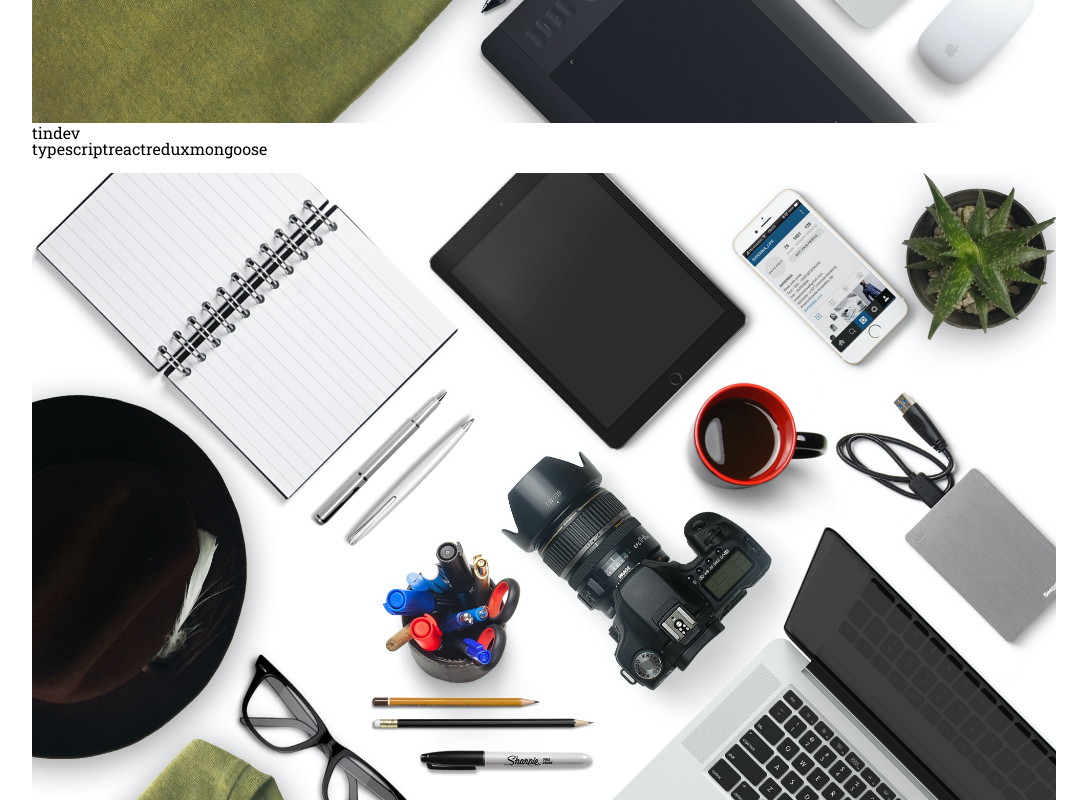
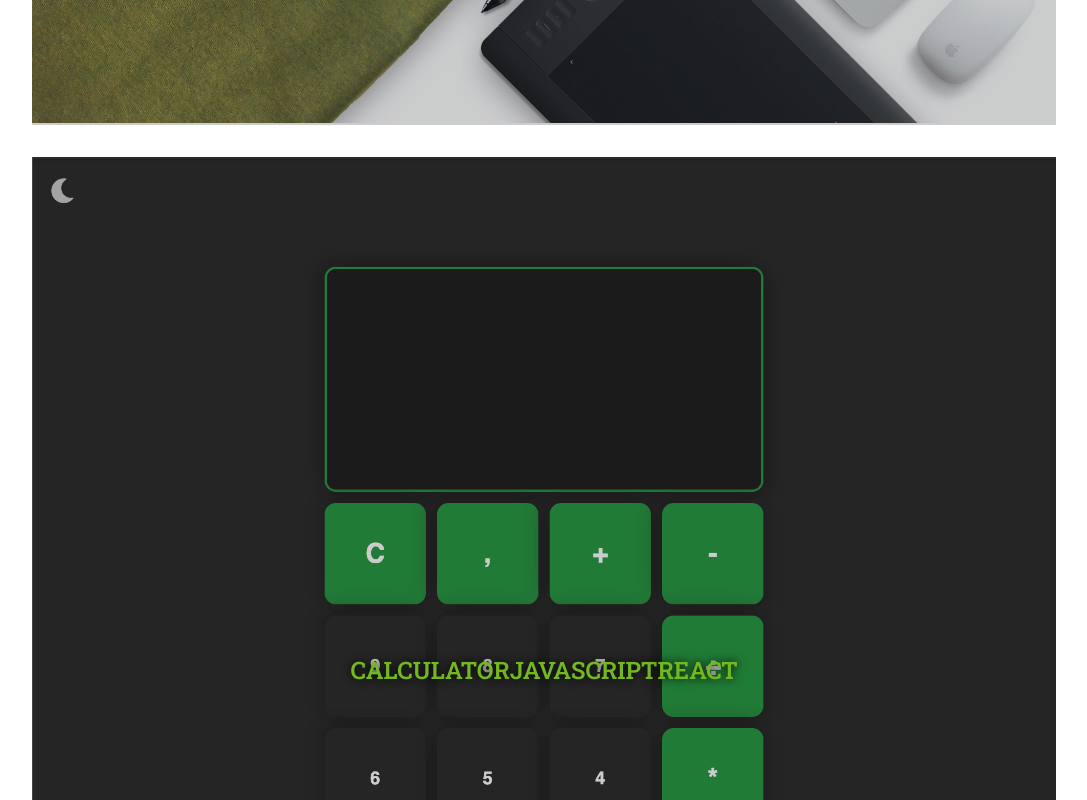
Before and after one commit to MaximeArn/Portfolio, a React app: page / in a window 1280 px wide. Shown: the part 4820-5620 px from the top of the page, without its empty margins (96-1183 px from the left). Built offline with nearby package versions, Linux system fonts and the light colour scheme.

Commit message:
add calculator image

```diff
--- a/src/components/Portfolio/Portfolio.js
+++ b/src/components/Portfolio/Portfolio.js
@@ -33,9 +33,9 @@ const Portfolio = () => {
       <div className="portfolio-content">
         <h2>latest Work</h2>
         <div className="carousel">
-          {data.map(({ name, technos }) => (
+          {data.map(({ name, technos, image }) => (
             <article>
-              <img src={projectImage} alt="illustration of the project" />
+              <img src={image} alt="illustration of the project" />
               <div className="infos">
                 <p className="name">{name}</p>
                 <p className="technos">{technos}</p>
--- a/src/components/Portfolio/portfolio.scss
+++ b/src/components/Portfolio/portfolio.scss
@@ -43,19 +43,37 @@
       }
 
       article {
-        margin-bottom: 1rem;
-        // .infos {
-        //   position: absolute;
-        //   top: 50%;
-        //   left: 50%;
-        //   font-size: 1.5em;
-        //   font-weight: 600;
-        //   text-transform: uppercase;
-        //   transform: translate(-50%, -50%);
-        //   color: vars.$green;
-        //   text-shadow: 0 0 10px #000;
-        // }
+        margin-bottom: 2rem;
+        position: relative;
+        .infos {
+          display: flex;
+          justify-content: center;
+          align-items: center;
+          height: 100%;
+          width: 100%;
+          background-color: rgba(0, 0, 0, 0.2);
+          text-align: center;
+          position: absolute;
+          top: 50%;
+          left: 50%;
+          font-size: 1.5em;
+          font-weight: 600;
+          text-transform: uppercase;
+          transform: translate(-50%, -50%);
+          color: vars.$green;
+          text-shadow: 0 0 10px #000;
+        }
       }
     }
   }
 }
+
+@media (max-width: 640px) {
+  article {
+    .infos {
+      .technos {
+        display: none;
+      }
+    }
+  }
+}
--- a/src/data/projects.js
+++ b/src/data/projects.js
@@ -1,18 +1,27 @@
+import tindev from "../assets/images/projects/tindev.jpg";
+import calculator from "../assets/images/projects/calculator.png";
+import image3 from "../assets/images/projects/project3.jpg";
+import image4 from "../assets/images/projects/project4.jpg";
+
 export default [
   {
     name: "tindev",
     technos: ["typescript", "react", "redux", "mongoose"],
+    image: tindev,
   },
   {
     name: "calculator",
     technos: ["javascript", "react"],
+    image: calculator,
   },
   {
     name: "portfolio",
     technos: ["javascript", "react"],
+    image: image3,
   },
   {
     name: "other",
     technos: ["typescript", "react", "redux", "sql"],
+    image: image4,
   },
 ];
```
Also changed, not shown: src/assets/images/projects/calculator.png (added), src/assets/images/projects/project3.jpg (added), src/assets/images/projects/project4.jpg (added).
